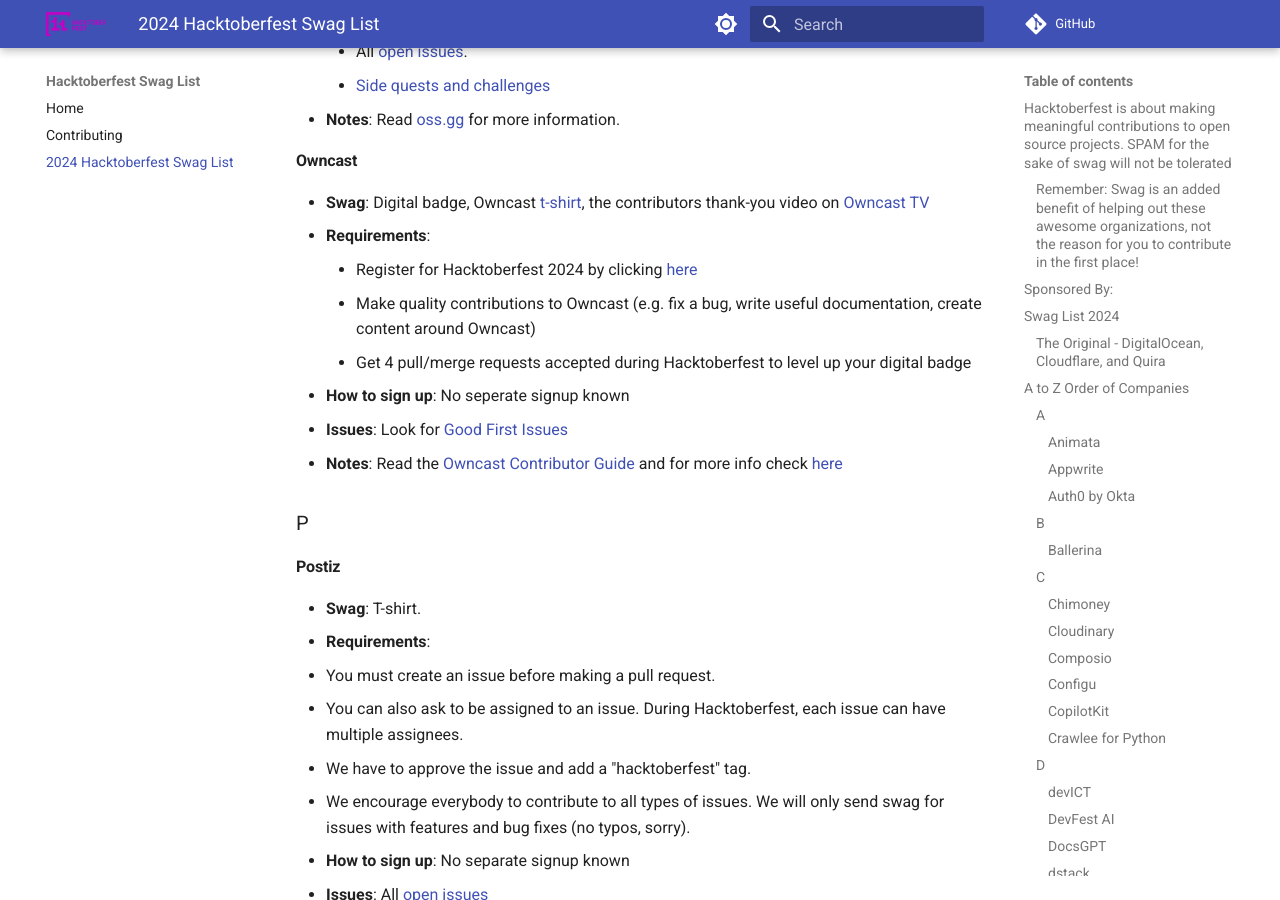
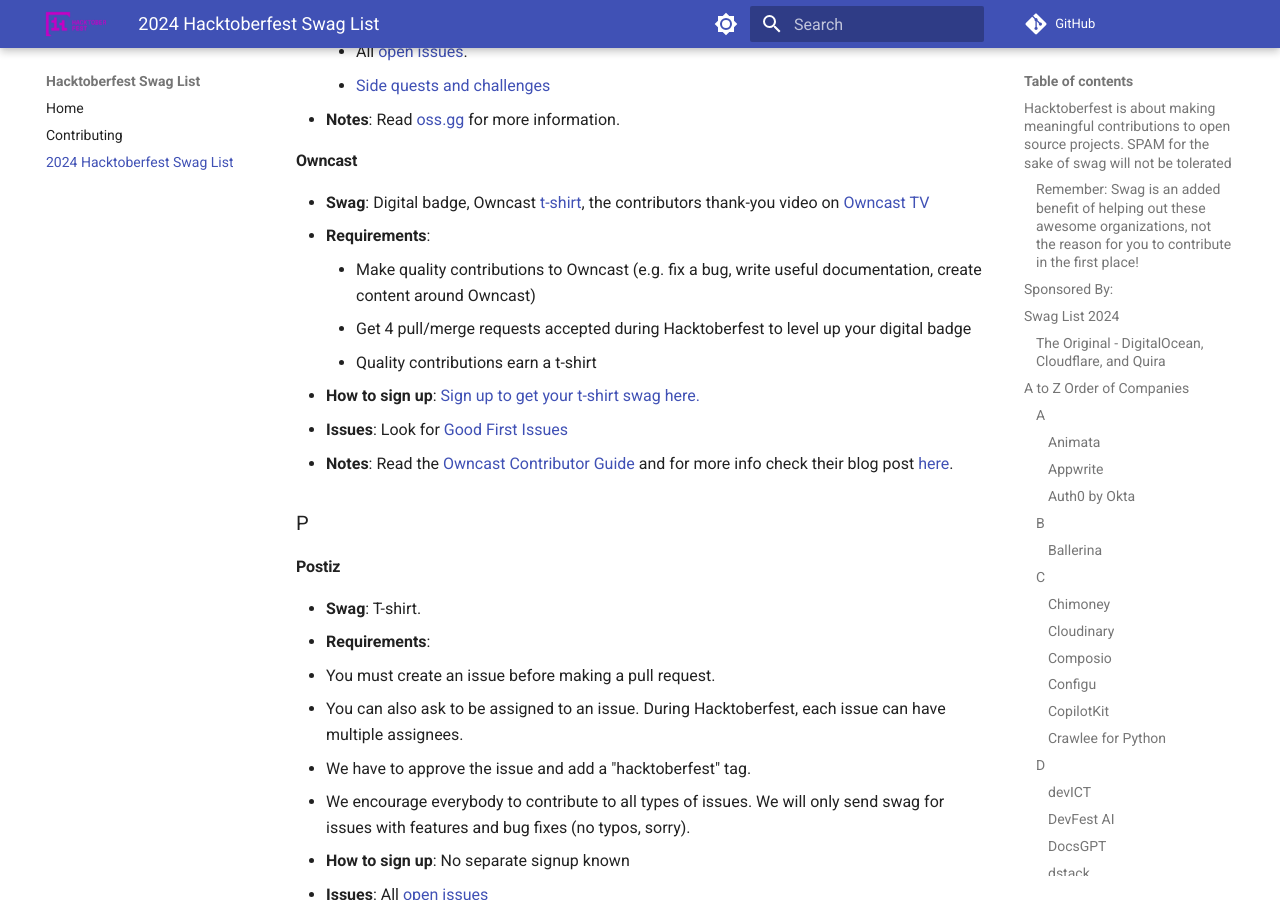
Before and after one commit to crweiner/hacktoberfest-swag-list, an MkDocs documentation site: the page built from docs/list.md, in a window 1280 px wide and 900 px high, scrolled down 11031 px. Built offline with MkDocs 1.6.1 and Material for MkDocs 9.7.7, drawn with Linux system fonts in a browser that asks for light colours; plug-ins that fetch from the network failed and are left out; comment, search, counter and statistics services are not loaded.

Commit message:
Update Owncast and Postiz

```diff
--- a/docs/list.md
+++ b/docs/list.md
@@ -345,12 +345,12 @@
 
 - **Swag**: Digital badge, Owncast [t-shirt](https://gabekangas.typeform.com/to/Wfx9UHVZ?typeform-source=owncast.online), the contributors thank-you video on [Owncast TV](https://watch.owncast.online/)
 - **Requirements**:
-    - Register for Hacktoberfest 2024 by clicking [here](https://hacktoberfest.com/participation/)
     - Make quality contributions to Owncast (e.g. fix a bug, write useful documentation, create content around Owncast)
     - Get 4 pull/merge requests accepted during Hacktoberfest to level up your digital badge
-- **How to sign up**: No seperate signup known
+    - Quality contributions earn a t-shirt
+- **How to sign up**: [Sign up to get your t-shirt swag here.](https://gabekangas.typeform.com/to/Wfx9UHVZ?typeform-source=owncast.online)
 - **Issues**: Look for [Good First Issues](https://github.com/owncast/owncast/issues?q=is%3Aissue+is%3Aopen+label%3A%22good+first+issue%22)
-- **Notes**: Read the [Owncast Contributor Guide](https://owncast.online/docs/contributing/) and for more info check [here](https://owncast.online/hacktoberfest/#content-no-code-or-low-code-contributions)
+- **Notes**: Read the [Owncast Contributor Guide](https://owncast.online/docs/contributing/) and for more info check their blog post [here](https://owncast.online/hacktoberfest/).
 
 ### P
 
```
